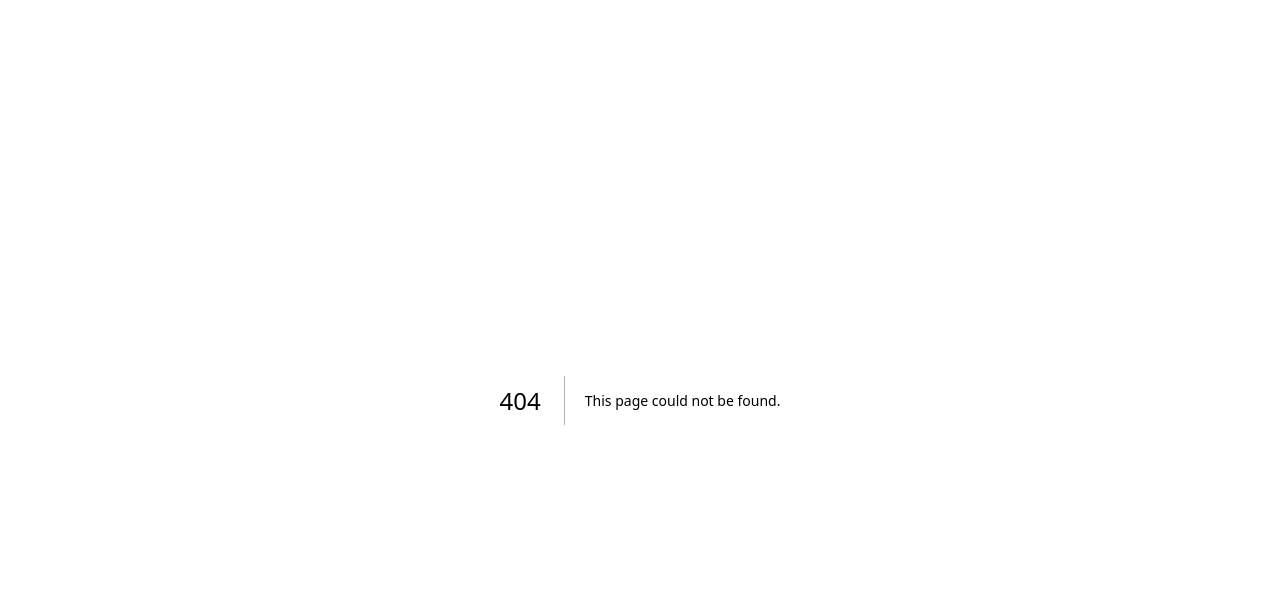
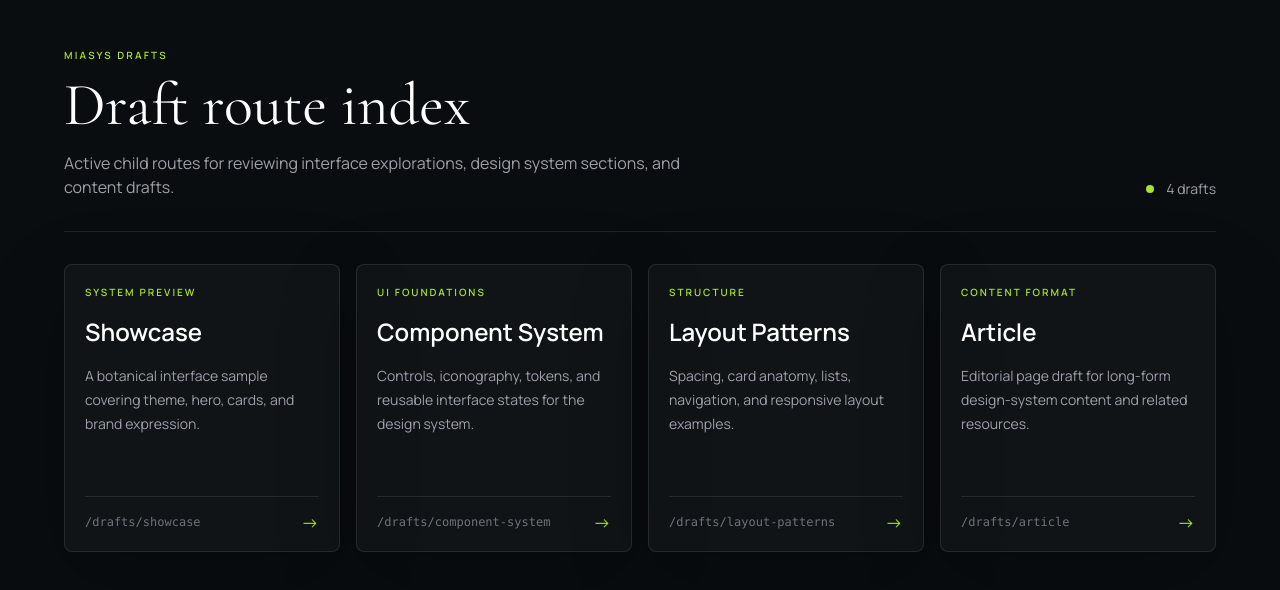
Before and after one commit to miaslls/mia-sys, a Next.js app: page /drafts in a window 1280 px wide. Before the commit this address had no page. Shown: the top 590 px of the page. Built offline with nearby package versions, Linux system fonts and the light colour scheme.

Commit message:
feat(drafts): add draft route index

```diff
--- /dev/null
+++ b/app/drafts/page.tsx
@@ -0,0 +1,102 @@
+import Link from 'next/link';
+import type { Metadata } from 'next';
+
+export const metadata: Metadata = {
+  title: 'Drafts | MiaSys Design System',
+  description: 'Index of active MiaSys draft routes.',
+};
+
+const draftRoutes = [
+  {
+    href: '/drafts/showcase',
+    title: 'Showcase',
+    eyebrow: 'System preview',
+    description:
+      'A botanical interface sample covering theme, hero, cards, and brand expression.',
+  },
+  {
+    href: '/drafts/component-system',
+    title: 'Component System',
+    eyebrow: 'UI foundations',
+    description:
+      'Controls, iconography, tokens, and reusable interface states for the design system.',
+  },
+  {
+    href: '/drafts/layout-patterns',
+    title: 'Layout Patterns',
+    eyebrow: 'Structure',
+    description:
+      'Spacing, card anatomy, lists, navigation, and responsive layout examples.',
+  },
+  {
+    href: '/drafts/article',
+    title: 'Article',
+    eyebrow: 'Content format',
+    description:
+      'Editorial page draft for long-form design-system content and related resources.',
+  },
+];
+
+export default function DraftsIndexPage() {
+  return (
+    <main className='min-h-screen bg-[#090D10] px-4 py-6 text-[#F7F6F2] sm:px-6 md:px-12 md:py-12'>
+      <div className='mx-auto flex max-w-6xl flex-col gap-8'>
+        <header className='flex flex-col gap-5 border-b border-white/10 pb-8 md:flex-row md:items-end md:justify-between'>
+          <div className='max-w-3xl'>
+            <p className='text-[10px] font-semibold uppercase tracking-[0.22em] text-[#A6E22E]'>
+              MiaSys drafts
+            </p>
+            <h1 className='font-display mt-3 text-4xl leading-none text-white sm:text-5xl md:text-6xl'>
+              Draft route index
+            </h1>
+            <p className='mt-4 max-w-2xl text-sm leading-6 text-zinc-400 sm:text-base'>
+              Active child routes for reviewing interface explorations, design
+              system sections, and content drafts.
+            </p>
+          </div>
+          <div className='flex items-center gap-3 text-sm text-zinc-400'>
+            <span className='h-2 w-2 rounded-full bg-[#A6E22E]' />
+            <span>{draftRoutes.length} drafts</span>
+          </div>
+        </header>
+
+        <section
+          aria-label='Draft routes'
+          className='grid gap-4 md:grid-cols-2 xl:grid-cols-4'
+        >
+          {draftRoutes.map((route) => (
+            <Link
+              key={route.href}
+              href={route.href}
+              className='group flex min-h-72 flex-col justify-between rounded-[8px] border border-white/10 bg-white/[0.03] p-5 shadow-[0_24px_80px_rgba(0,0,0,0.24)] transition hover:-translate-y-1 hover:border-[#A6E22E]/50 hover:bg-white/[0.055] focus-visible:outline focus-visible:outline-2 focus-visible:outline-offset-4 focus-visible:outline-[#A6E22E]'
+            >
+              <div>
+                <p className='text-[10px] font-semibold uppercase tracking-[0.2em] text-[#A6E22E]'>
+                  {route.eyebrow}
+                </p>
+                <h2 className='mt-4 text-2xl font-semibold text-white'>
+                  {route.title}
+                </h2>
+                <p className='mt-4 text-sm leading-6 text-zinc-400'>
+                  {route.description}
+                </p>
+              </div>
+
+              <div className='mt-8 flex items-center justify-between border-t border-white/10 pt-4 text-sm'>
+                <span className='font-mono text-xs text-zinc-500'>
+                  {route.href}
+                </span>
+                <span
+                  aria-hidden='true'
+                  className='text-lg leading-none text-[#A6E22E] transition group-hover:translate-x-1'
+                >
+                  -&gt;
+                </span>
+              </div>
+            </Link>
+          ))}
+        </section>
+      </div>
+    </main>
+  );
+}
```
